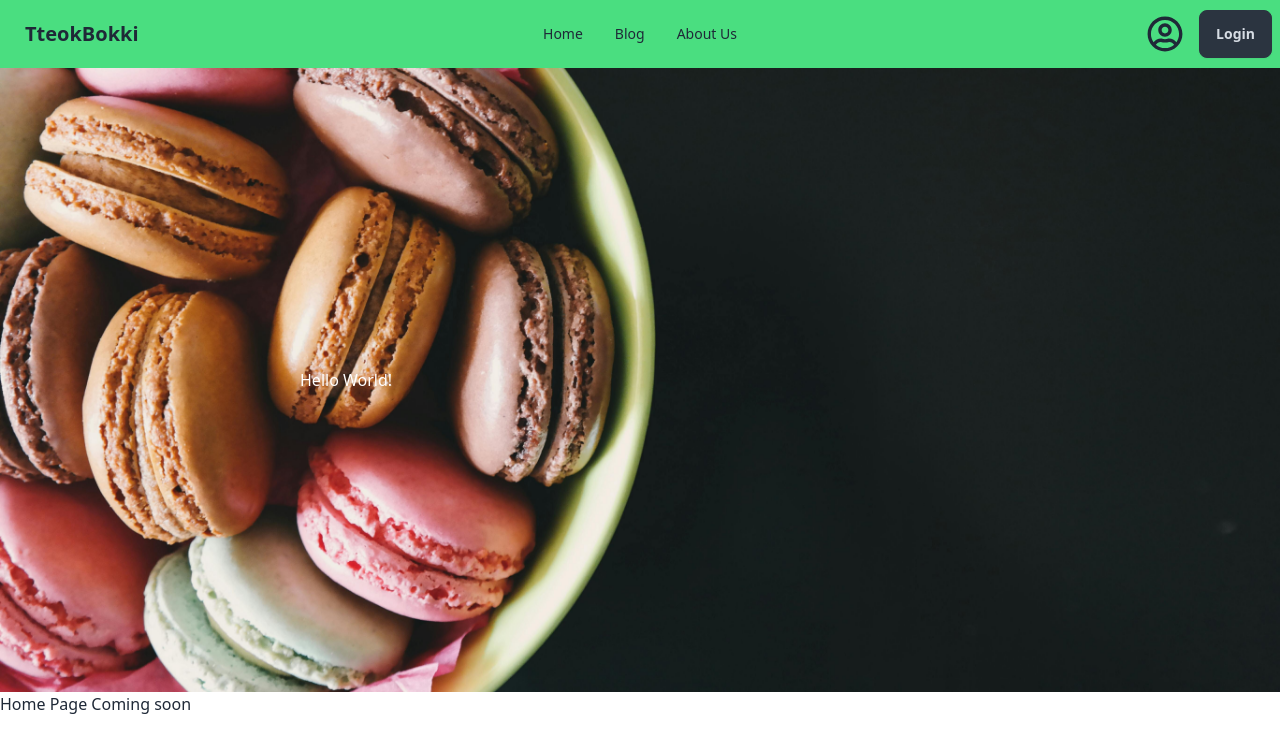
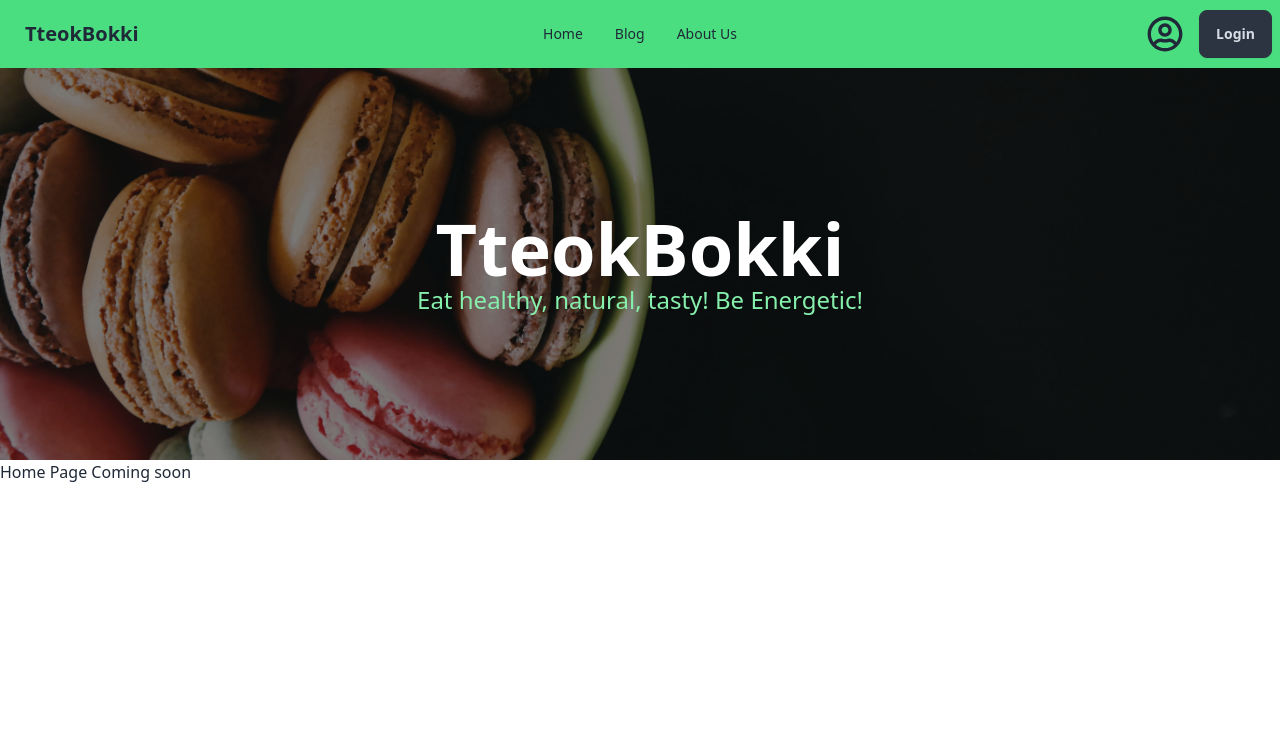
Before and after one commit to kawsaruddin450/chef-recipe-hunter, a React (Vite) app: page / in a window 1280 px wide. Shown: the top 752 px of the page. Built offline with nearby package versions, Linux system fonts and the light colour scheme.

Commit message:
complete banner section

```diff
--- a/src/pages/Home/Banner/Banner.jsx
+++ b/src/pages/Home/Banner/Banner.jsx
@@ -7,11 +7,14 @@ const Banner = () => {
             backgroundImage: `url(${background})`,
             backgroundPosition: 'center',
             backgroundRepeat: 'no-repeat',
-            backgroundSize: 'cover',
-            padding: '300px',
+            backgroundSize: '100%',
+            backgroundColor: 'gray',
+            backgroundBlendMode: 'multiply',
             color: 'white',
-        }} >
-            <h1>Hello World!</h1>
+        }}
+        className='text-center py-36' >
+            <h1 className='font-extrabold text-7xl'>TteokBokki</h1>
+            <p className='text-medium text-2xl text-green-300'>Eat healthy, natural, tasty! Be Energetic!</p>
         </div>
     );
 };
```
